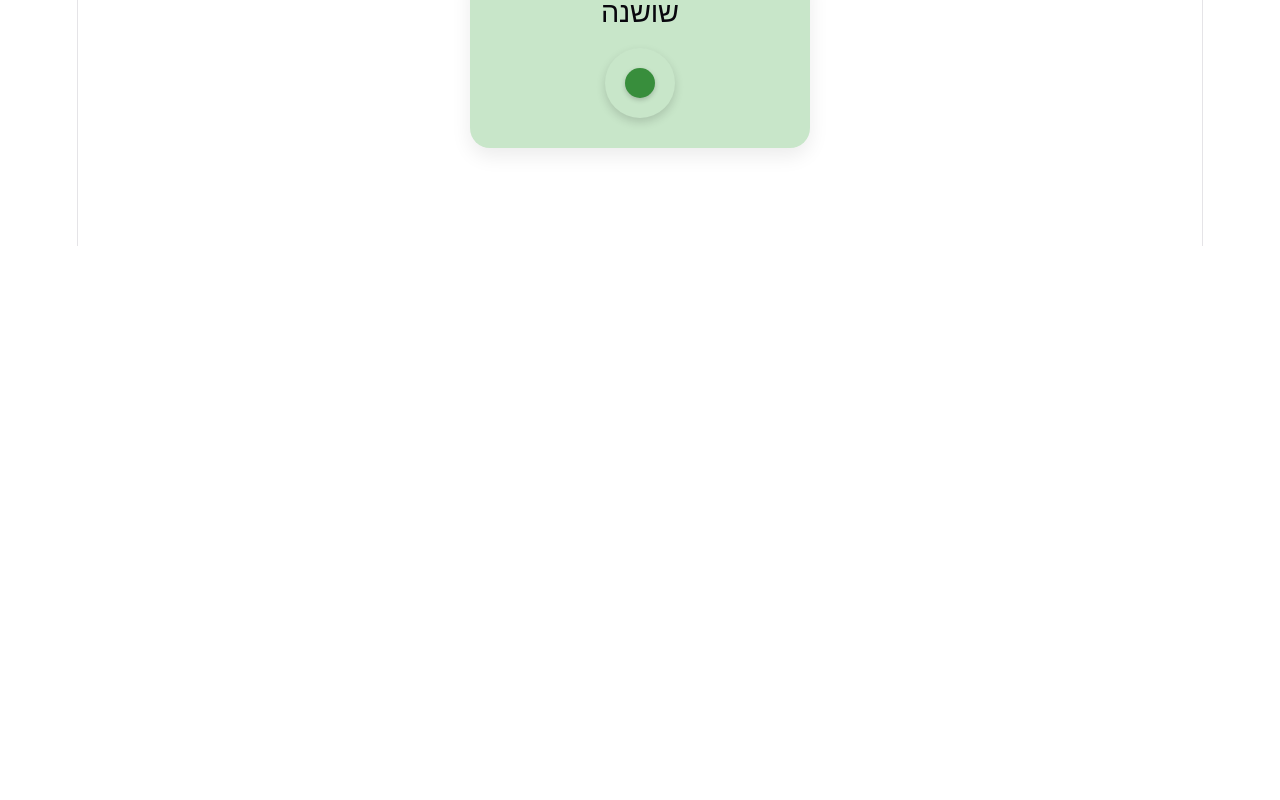
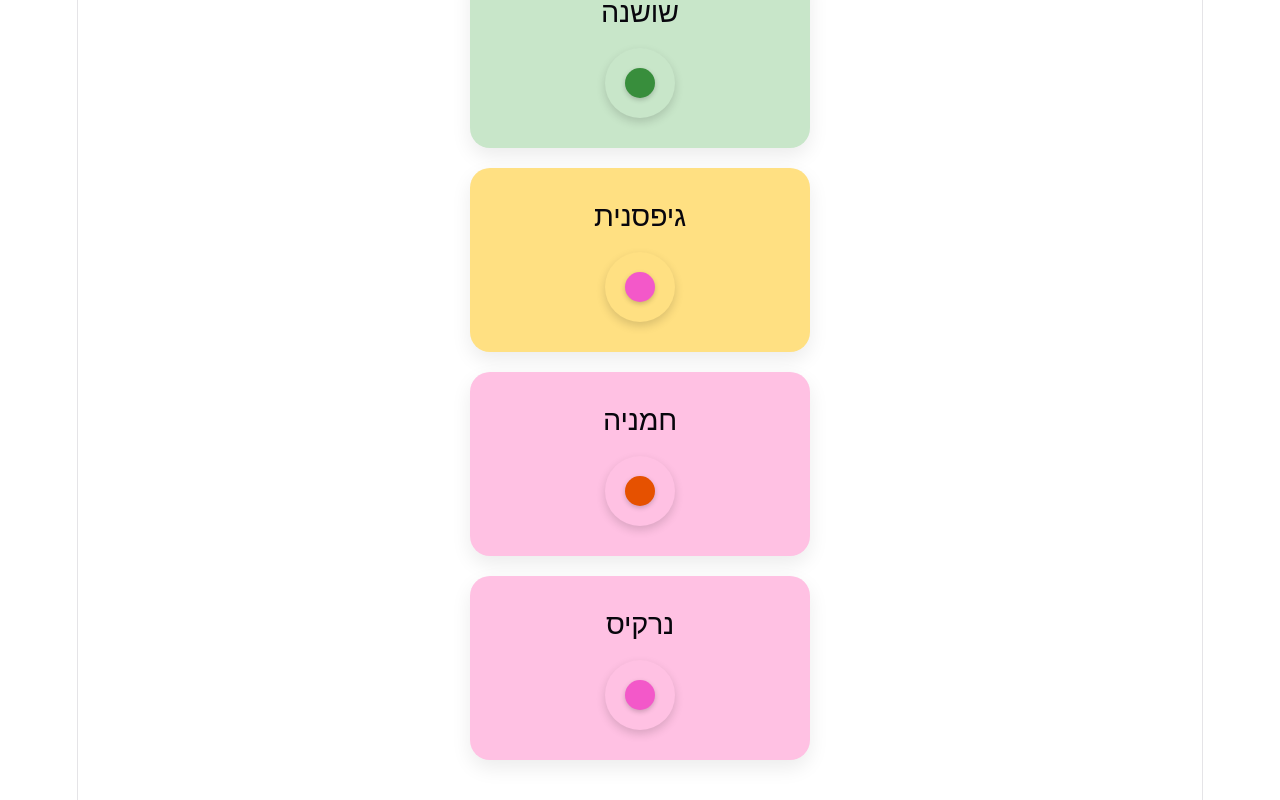
Before and after one commit to efrat37764/my-garden-app, a React (Vite) app: page / in a window 1280 px wide. Shown: the part 554-1354 px from the top of the page. Before the commit the page ends 800 px from the top, so only its background shows below. Built offline with nearby package versions, Linux system fonts and the light colour scheme.

Commit message:
Creating additional instances of components and checking default values

```diff
--- a/src/App.jsx
+++ b/src/App.jsx
@@ -8,6 +8,9 @@ function App() {
       <Flower name="ורד" petalsColor="#FFC1E3" centerLeafColor="#f358c9"/>
       <Flower name="כלנית" petalsColor="#C5CAE9" centerLeafColor="#3F51B5"/>
       <Flower name="שושנה" petalsColor="#C8E6C9" centerLeafColor="#388E3C"/>
+      <Flower name="גיפסנית" petalsColor="#FFE082" />
+      <Flower name="חמניה" centerLeafColor="#E65100" />
+      <Flower name="נרקיס" />
     </div>
   );
 }
```
